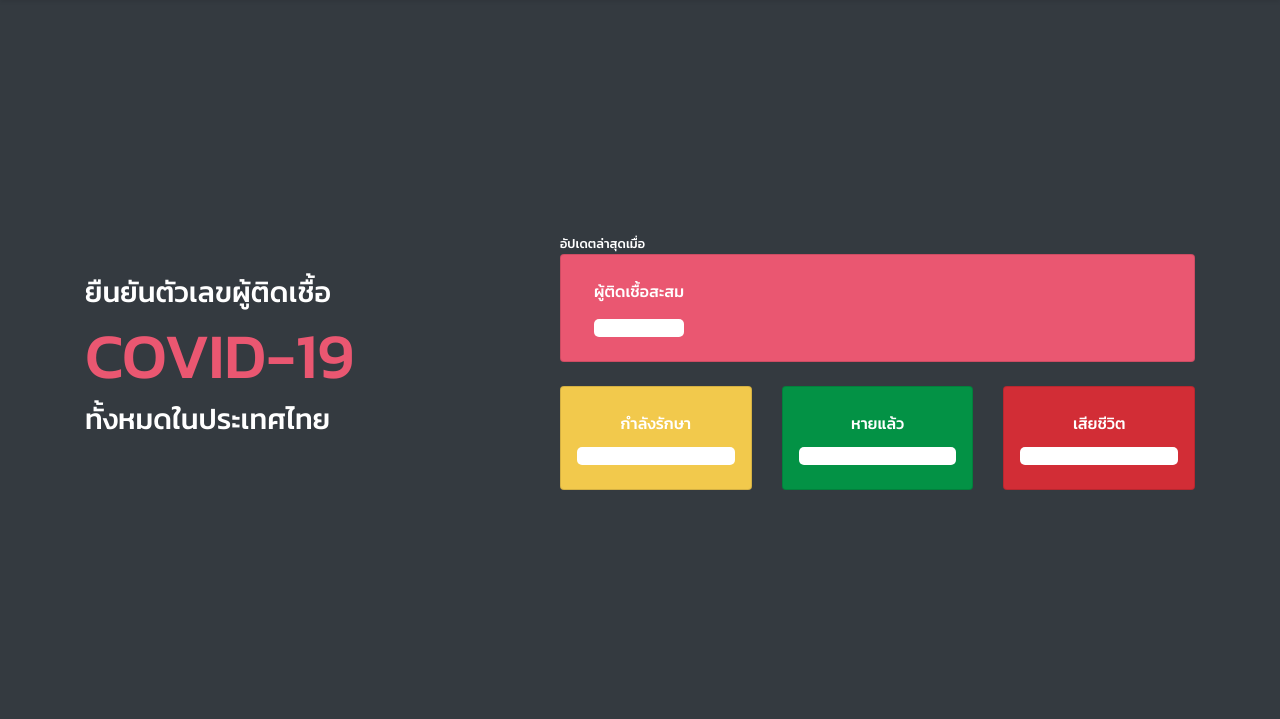
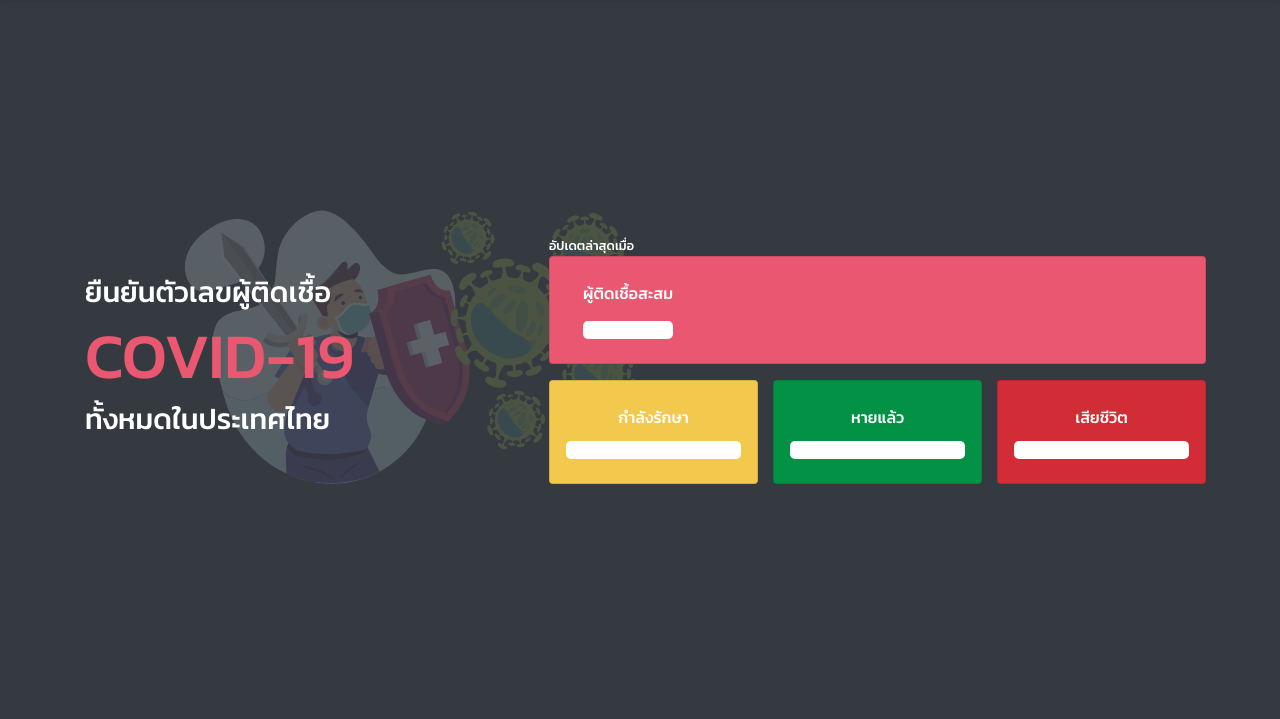
Before and after one commit to DemoCodesPage/CovidTacker, a PHP site: page / in a window 1280 px wide. Shown: the part 56-775 px from the top of the page. Run offline with PHP 8.4, Linux system fonts and the light colour scheme; some libraries are stand-ins or nearby versions.

Commit message:
updata 17/2/2021

```diff
--- a/assets/css/style.css
+++ b/assets/css/style.css
@@ -1,111 +1,114 @@
-@import url('https://fonts.googleapis.com/css2?family=Kanit:wght@300;500&display=swap');
-body{
-    font-family: 'Kanit', sans-serif;
+@import url("https://fonts.googleapis.com/css2?family=Kanit:wght@300;500&display=swap");
+body {
+    font-family: "Kanit", sans-serif;
 }
 
-header{
+header {
     height: 90vh;
 }
 
-.card{
+.card {
     text-align: center;
 }
 
-.card-1{
+.card-1 {
     background: #ea5771;
     /* padding: 30px 36px; */
 }
 
-.header-text{
+.header-text {
     z-index: 100;
 }
 
-.header-text h1{
+.header-text h1 {
     color: #ea5771;
     font-size: 4rem;
 }
 
-.header-text h5{
+.header-text h5 {
     font-size: 1.8rem;
 }
 
-#covid-home{
+#covid-home {
     opacity: 0.2;
 }
 
-.card-1 h1{
+.card-1 h1 {
     font-size: clamp(3.5rem, 5vw, 4.5rem);
 }
 
-.card-2{
+.card-2 {
     background: #f2c94c;
 }
 
-.card-2 h1{
+.card-2 h1 {
     font-size: clamp(1.3rem, 3vw, 3.5rem);
 }
 
-.card-3{
+.card-3 {
     background: #039245;
 }
 
-.card-3 h1{
+.card-3 h1 {
     font-size: clamp(1.3rem, 3vw, 3.5rem);
 }
 
-.card-4{
+.card-4 {
     background: #d22d36;
 }
 
-.card-4 h1{
+.card-4 h1 {
     font-size: clamp(1.3rem, 3vw, 3.5rem);
 }
 
-.card-body{
+.card-body {
     align-items: center;
-
 }
 
-.status{
+.status {
     border: 1px solid transparent;
     background: #fff;
     border-radius: 5px;
     color: #353538;
 }
 
-.fa-equals{
+.fa-equals {
     font-size: 0.8rem;
 }
 
-.fa-chart-line{
+.fa-chart-line {
     font-size: 2.5rem;
 }
 
-.font-style{
+.font-style {
     font-size: 0.8rem;
     color: #feca57;
 }
 
-.font-style::before{
+.font-style::before {
     content: "อัปเดตล่าสุดเมื่อ ";
     color: #ffffff;
 }
 
-#ChartUpdate{
+#ChartUpdate {
     font-size: 0.8rem;
     color: #353538d0;
     color: #feca57;
 }
 
-#ChartUpdate::before{
+#ChartUpdate::before {
     content: "อัปเดตล่าสุดเมื่อ ";
     color: #353538d0;
 }
 
-.img-footer{
+.img-footer {
     width: 8rem;
 }
 
-.bgFooter{
+.bgFooter {
     background: whitesmoke;
 }
+.nopadding {
+    padding-left: 0;
+    padding-right: 0;
+}
--- a/index.html
+++ b/index.html
@@ -14,7 +14,7 @@
     <script src="https://cdnjs.cloudflare.com/ajax/libs/jquery/3.5.1/jquery.min.js"></script>
     <script src="https://cdn.datatables.net/1.10.21/js/jquery.dataTables.min.js"></script>
     <link rel="stylesheet" type="text/css" href="https://cdn.datatables.net/1.10.21/css/jquery.dataTables.min.css" />
-    <link rel="icon" href="assets/img/virus.svg" type = "image/x-icon">
+    <link rel="icon" href="assets/img/virus.svg" type="image/x-icon">
     <title>Covid-19</title>
 </head>
 
@@ -35,7 +35,7 @@
                         <a href="#chart" class="nav-link">กราฟ</a>
                     </li>
                     <li class="nav-item">
-                        <a href="#" class="nav-link">ทั่วโลก</a>
+                        <a href="#world-page" class="nav-link">ทั่วโลก</a>
                     </li>
                 </ul>
             </div>
@@ -50,9 +50,11 @@
                     <h1>COVID-19</h1>
                     <h5>ทั้งหมดในประเทศไทย</h5>
                 </div>
-                <!-- <div class="position-absolute" id="covid-home"></div> -->
+                <div class="position-absolute w-50" id="covid-home"></div>
                 <div class="col-lg-7">
+                    <div class="row px-1">
                         <span class="font-style" id="Update"></span>
+                        <div class="col-12 nopadding">
                             <div class="card card-1">
                                 <div class="py-4 px-5">
                                     <div class="row d-flex justify-content-between">
@@ -69,8 +71,10 @@
                                     </div>
                                 </div>
                             </div>
-                    <div class="row mt-4">
-                        <div class="col">
+                        </div>
+                    </div>
+                    <div class="row mt-3 px-1">
+                        <div class="col nopadding">
                             <div class="card card-2">
                                 <div class="py-4 px-3">
                                     <div class="card-title">
@@ -98,7 +102,7 @@
                                 </div>
                             </div>
                         </div>
-                        <div class="col">
+                        <div class="col nopadding">
                             <div class="card card-4">
                                 <div class="py-4 px-3">
                                     <div class="card-title">
@@ -118,11 +122,11 @@
         </div>
     </header>
 
-    <section class="bg-light" id="chart">
+    <section class="bg-light pt-5" id="chart">
         <div class="container-lg">
             <div class="row">
                 <div class="col">
-                    <div class="d-flex align-items-center mt-5">
+                    <div class="d-flex align-items-center">
                         <i class="fas fa-chart-line"></i>
                         <div class="mx-3">
                             <span class="h1">แนวโน้มการติดเชื้อ COVID-19</span>
@@ -165,11 +169,11 @@
         </div>
     </section>
 
-    <section class="bg-dark text-white">
+    <section class="bg-dark text-white pt-5" id="world-page">
         <div class="container-lg">
             <div class="row">
                 <div class="col">
-                    <div class="d-flex align-items-center mt-5">
+                    <div class="d-flex align-items-center">
                         <i class="fas fa-chart-line"></i>
                         <div class="mx-3">
                             <span class="h1">แนวโน้มการติดเชื้อ COVID-19</span>
```
Lines whose indentation alone changed are shown as unchanged.
